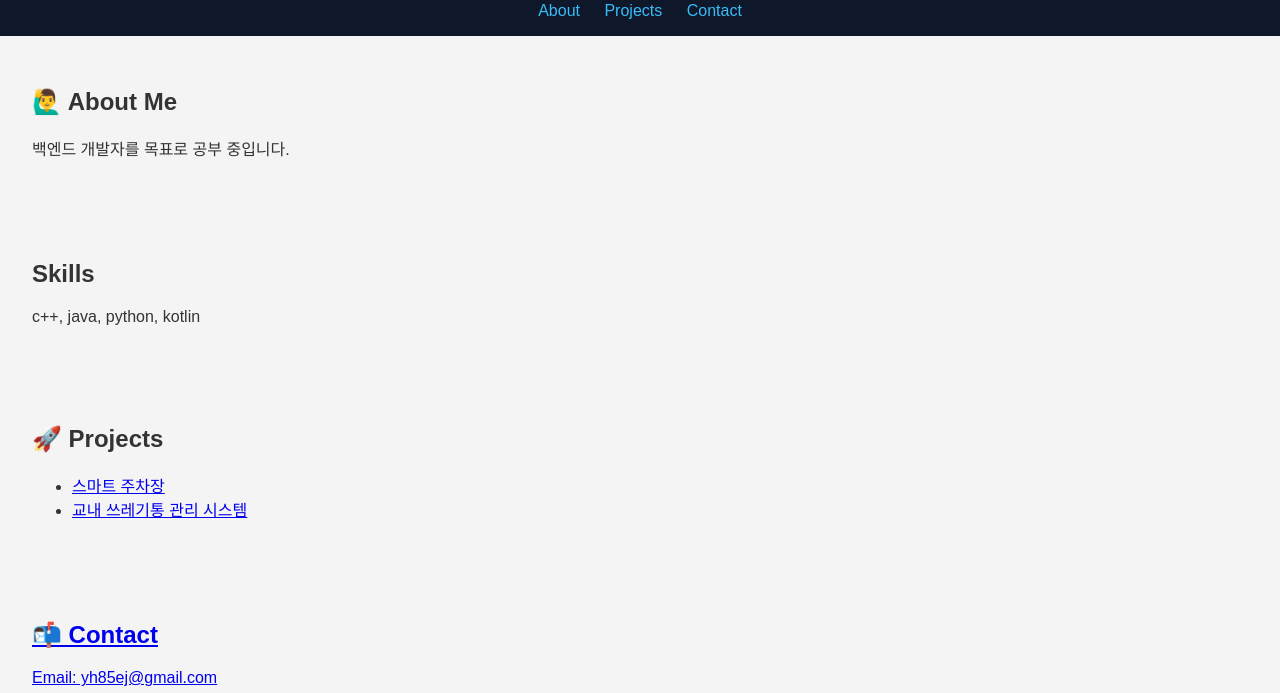
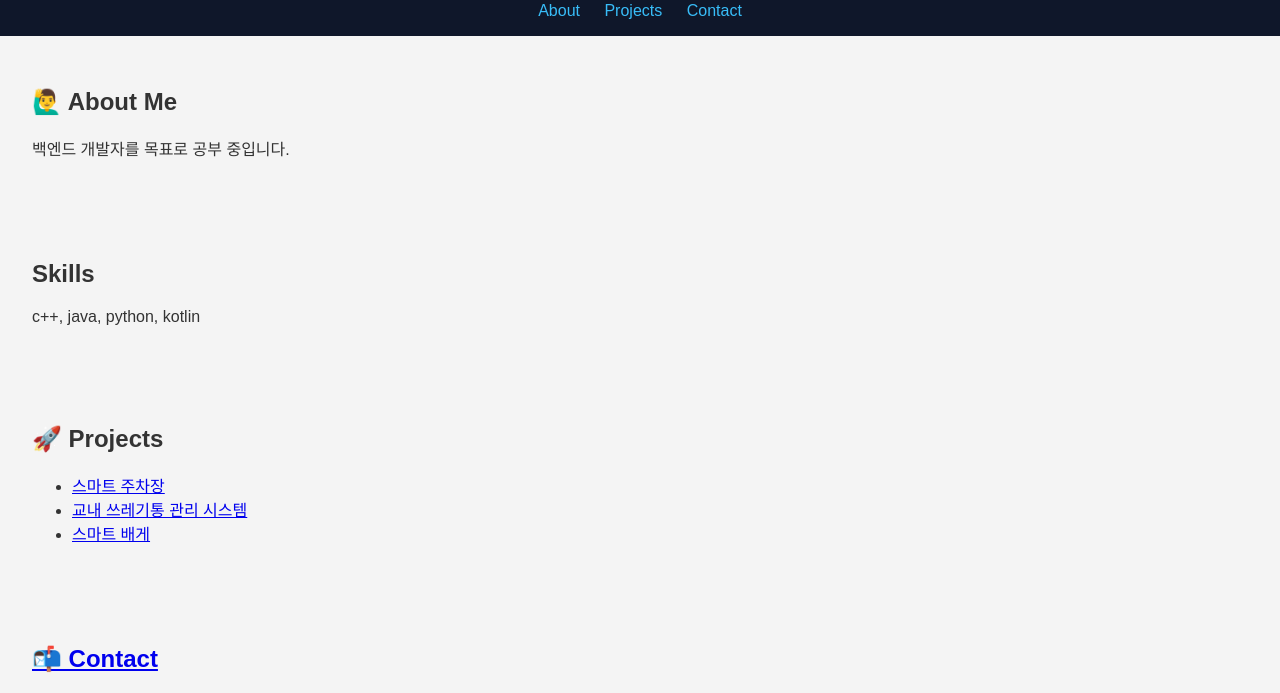
Before and after one commit to Ayewww/hello, a plain HTML site: page index.html in a window 1280 px wide. Shown: the part 103-796 px from the top of the page. Drawn offline with Linux system fonts and the light colour scheme.

Commit message:
Update index.html

```diff
--- a/index.html
+++ b/index.html
@@ -31,6 +31,7 @@
     <ul>
       <li> <a href="https://ayewww.github.io/Parking-Project/" target="_blank">스마트 주차장</li>
       <li> <a href="https://ayewww.github.io/TrashCan/" target="_blank">교내 쓰레기통 관리 시스템</li>
+      <li> <a href="https://ayewww.github.io/RestY/" target="_blank">스마트 배게</li>
     </ul>
   </section>
 
```
